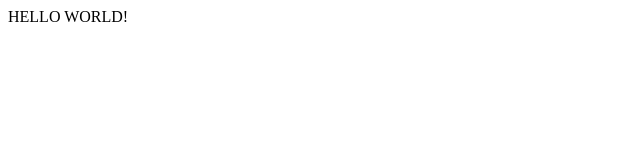
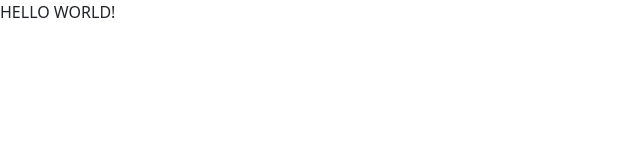
Before and after one commit to carloslpv/Personal-Trainer-Management-System, an Electron app: page index.html in a window 800 px wide. Shown: the full height of the page, 0-640 px from the left. Drawn offline with nearby package versions, Linux system fonts and the light colour scheme.

Commit message:
build: Adding bootstrap to the project

```diff
--- a/index.html
+++ b/index.html
@@ -1,6 +1,9 @@
 <!DOCTYPE html>
 <html lang="en">
 <head>
+    <!-- Bootstrap CSS -->
+    <link rel="stylesheet" href="node_modules/bootstrap/dist/css/bootstrap.css">
+
     <meta charset="UTF-8">
     <meta name="viewport" content="width=device-width, initial-scale=1.0">
     <title>Document</title>
--- a/package.json
+++ b/package.json
@@ -9,6 +9,7 @@
   "license": "ISC",
   "description": "",
   "devDependencies": {
+    "bootstrap": "^5.3.3",
     "electron": "^31.2.1"
   },
   "dependencies": {
```
